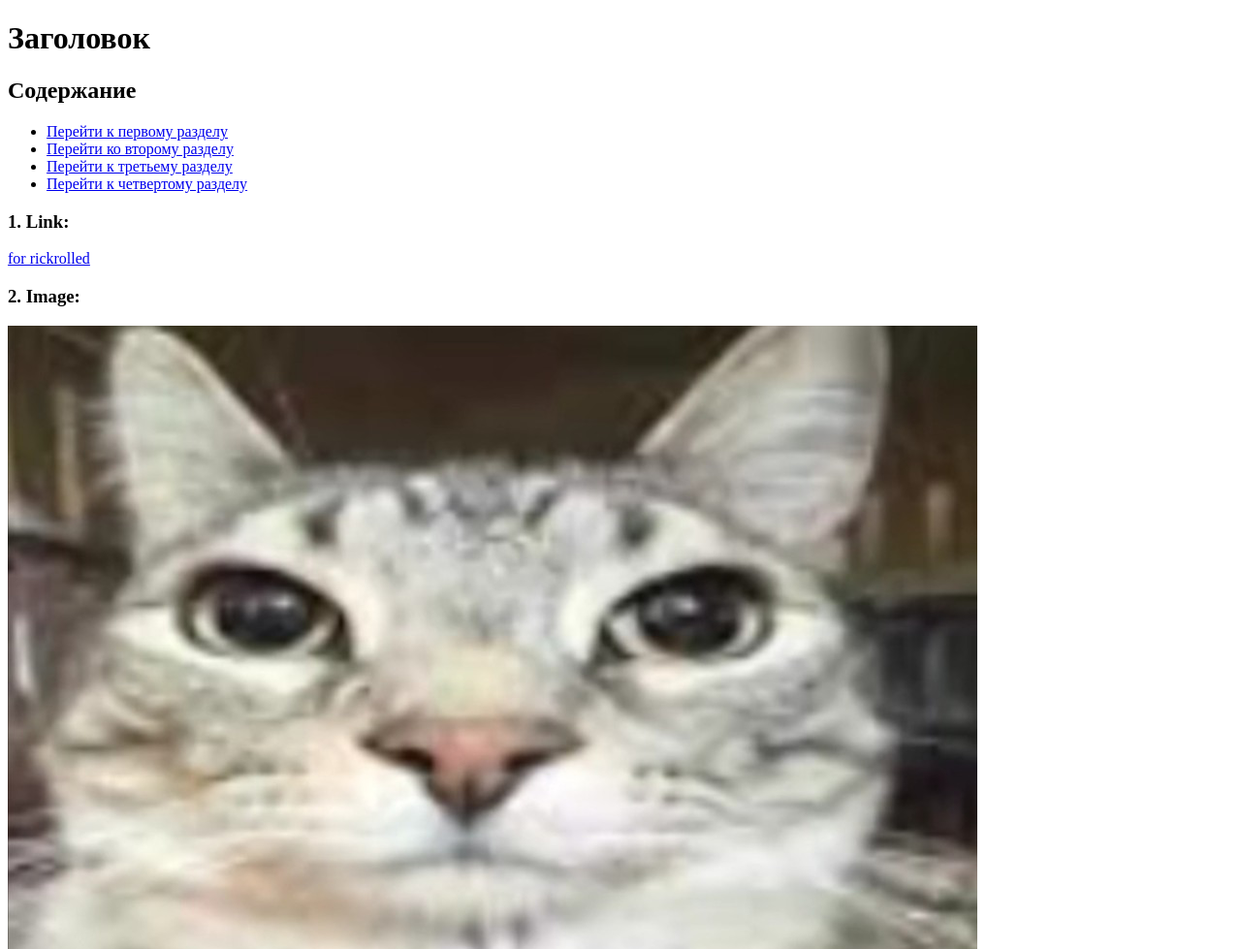
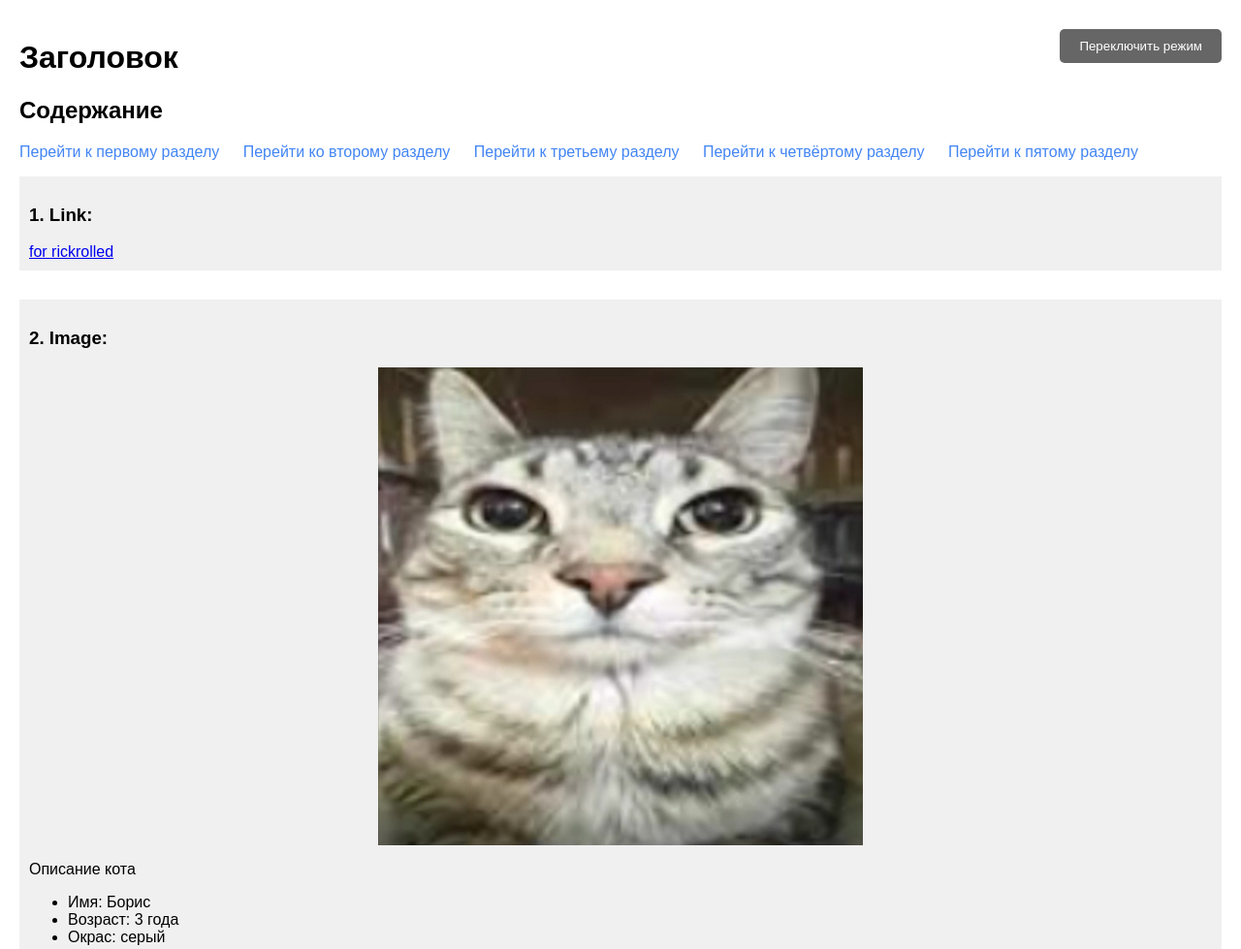
Before and after one commit to drakenado/drakenado.github.io, a plain HTML site: page index.html in a window 1280 px wide. Shown: the top 979 px of the page at 97% size. Drawn offline with Linux system fonts and the light colour scheme.

Commit message:
Add files via upload

```diff
--- a/index.html
+++ b/index.html
@@ -2,10 +2,112 @@
 <html lang="ru">
 <head>
     <meta charset="UTF-8">
-    <title>unknown site</title>
+    <title>Unknown Site</title>
+    <style>
+        body {
+            font-family: Arial, Helvetica, sans-serif;
+            margin: 0;
+            padding: 20px;
+            background-color: white; /* Дневной режим по умолчанию */
+            color: black; /* Чёрный текст для дневного режима */
+            transition: background-color 0.3s, color 0.3s; /* Плавное переключение */
+        }
+
+        /* Ночной режим */
+        .dark-mode {
+            background-color: black; /* Чёрный фон для ночного режима */
+            color: white; /* Белый текст для контраста */
+        }
+
+        /* Дневной режим */
+        .light-mode {
+            background-color: white; /* Белый фон для дневного режима */
+            color: black; /* Чёрный текст для контраста */
+        }
+
+        nav ul {
+            list-style-type: none;
+            padding: 0;
+        }
+        nav li {
+            display: inline;
+            margin-right: 20px;
+        }
+        nav a {
+            color: #4285f4;
+            text-decoration: none;
+        }
+        nav a:hover {
+            text-decoration: underline;
+            color: #00ffff; /* Светло-голубой при наведении */
+        }
+        section {
+            margin-bottom: 30px;
+            background-color: #f0f0f0; /* Светло-серый фон для секций в дневном режиме */
+            padding: 10px;
+            transition: background-color 0.3s; /* Плавное переключение */
+        }
+        .dark-mode section {
+            background-color: #1a1a1a; /* Тёмно-серый фон для секций в ночном режиме */
+        }
+        .light-mode section {
+            background-color: #f0f0f0; /* Светло-серый фон для секций в дневном режиме */
+        }
+
+        img {
+            width: 500px;
+            height: auto;
+            display: block;
+            margin: 10px auto;
+        }
+        iframe {
+            display: block;
+            margin: 10px auto;
+        }
+        audio {
+            display: block;
+            margin: 10px auto;
+        }
+        #message {
+            color: #15ff00;
+            display: block;
+            margin: 10px auto;
+            text-align: center;
+        }
+        button {
+            display: block;
+            margin: 10px auto;
+            background-color: #4CAF50;
+            color: white;
+            padding: 10px 20px;
+            border: none;
+            border-radius: 5px;
+            cursor: pointer;
+        }
+        button:hover {
+            background-color: #45a049;
+            color: white;
+        }
+
+        /* Стили для кнопки переключения режимов */
+        #themeToggle {
+            position: fixed;
+            top: 20px;
+            right: 20px;
+            background-color: #666;
+            color: white;
+            padding: 10px 20px;
+            border: none;
+            border-radius: 5px;
+            cursor: pointer;
+            z-index: 1000;
+        }
+        #themeToggle:hover {
+            background-color: #555;
+        }
+    </style>
 </head>
-<body>
-
+<body class="light-mode"> <!-- Устанавливаем дневной режим по умолчанию -->
     <h1>Заголовок</h1>
     <h2>Содержание</h2>
 
@@ -14,7 +116,8 @@
             <li><a href="#link">Перейти к первому разделу</a></li>
             <li><a href="#image">Перейти ко второму разделу</a></li>
             <li><a href="#video">Перейти к третьему разделу</a></li>
-            <li><a href="#audio">Перейти к четвертому разделу</a></li>
+            <li><a href="#audio">Перейти к четвёртому разделу</a></li>
+            <li><a href="#Кнопка">Перейти к пятому разделу</a></li>
         </ul>
     </nav>
 
@@ -28,9 +131,9 @@
         <img src="cat.png" alt="cat.png">
         <p>Описание кота</p>
         <ul>
-            <li>Цвет: серый</li>
+            <li>Имя: Борис</li>
             <li>Возраст: 3 года</li>
-            <li>Любит: играть с мышкой</li>
+            <li>Окрас: серый</li>
         </ul>
     </section>
 
@@ -47,5 +150,45 @@
         </audio>
     </section>
 
+    <section id="Кнопка">
+        <h3>Кнопка:</h3>
+        <button onclick="showMessage()">Спасибо</button>
+        <p id="message" style="display: none;">Пожалуйста!</p>
+    </section>
+
+    <button id="themeToggle" onclick="toggleTheme()">Переключить режим</button>
+
+    <script>
+        function showMessage() {
+            const message = document.getElementById("message");
+            message.style.display = "block";
+            setTimeout(() => {
+                message.style.display = "none";
+            }, 3000);
+        }
+
+        function toggleTheme() {
+            const body = document.body;
+            if (body.classList.contains("dark-mode")) {
+                body.classList.remove("dark-mode");
+                body.classList.add("light-mode");
+                localStorage.setItem("theme", "light");
+            } else {
+                body.classList.remove("light-mode");
+                body.classList.add("dark-mode");
+                localStorage.setItem("theme", "dark");
+            }
+        }
+
+        // Загрузка сохранённого режима при старте
+        window.onload = function() {
+            const savedTheme = localStorage.getItem("theme");
+            if (savedTheme === "dark") {
+                document.body.classList.add("dark-mode");
+            } else {
+                document.body.classList.add("light-mode");
+            }
+        };
+    </script>
 </body>
 </html>
```
